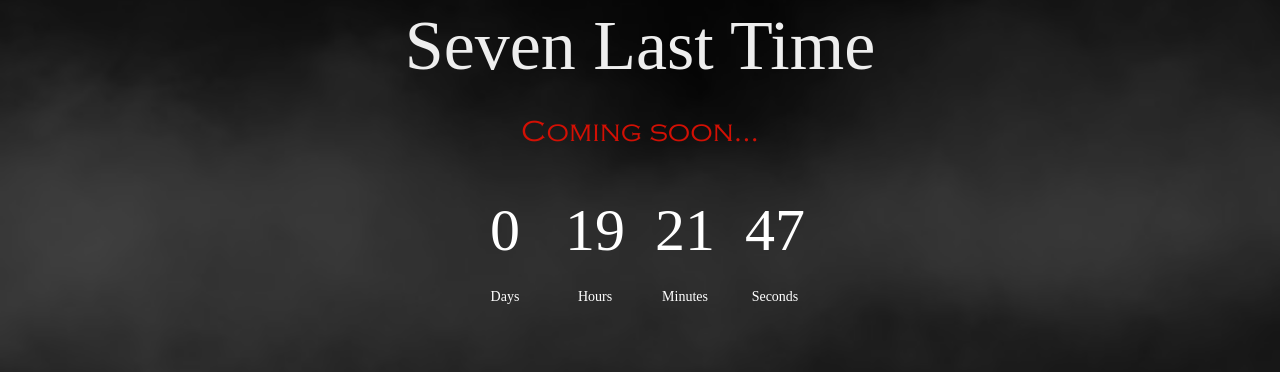
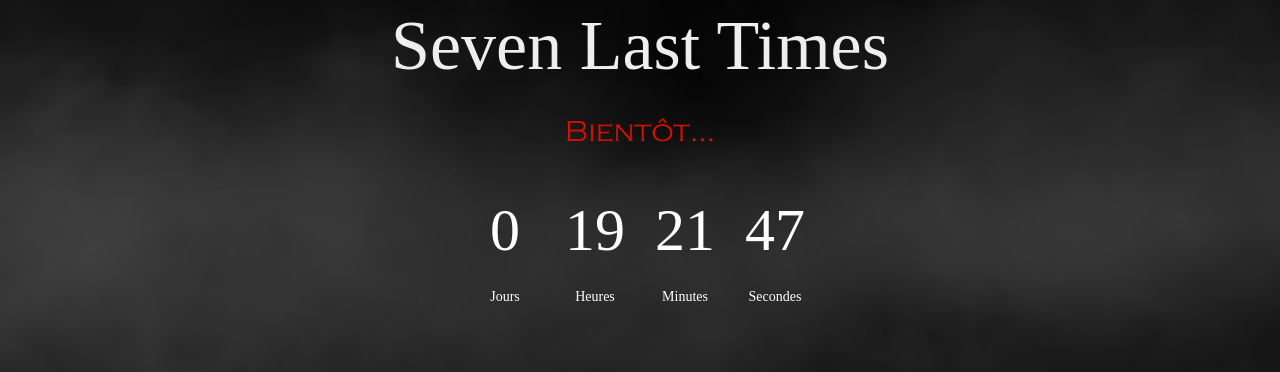
Before and after one commit to Fleur-hub/SevenLastTime, a plain HTML site: page index.html in a window 1280 px wide. Shown: the part 145-517 px from the top of the page. Drawn offline with Linux system fonts and the light colour scheme; a web font is replaced by a local one.

Commit message:
Update index.html

```diff
--- a/index.html
+++ b/index.html
@@ -41,11 +41,11 @@
 
 			<div class="where5 respon1">
 				<h3 class="l1-txt2 p-b-30 respon6 respon7">
-					Seven Last Time
+					Seven Last Times
 				</h3>
 
 				<p class="m2-txt1-title respon6">
-					Coming soon...
+					Bientôt...
 				</p>
 			</div>
 		</div>
@@ -53,12 +53,12 @@
 		<div id="countdown" class="countdown_style flex-w flex-row cd100 p-t-34 respon3">
 			<div class="flex-col wsize1 m-b-40 respon4">
 				<span class="l1-txt1 p-b-30 days">35</span>
-				<span class="s1-txt1">Days</span>
+				<span class="s1-txt1">Jours</span>
 			</div>
 
 			<div class="flex-col wsize1 m-b-40 respon4">
 				<span class="l1-txt1 p-b-30 hours">17</span>
-				<span class="s1-txt1">Hours</span>
+				<span class="s1-txt1">Heures</span>
 			</div>
 
 			<div class="flex-col wsize1 m-b-40 respon4">
@@ -68,7 +68,7 @@
 
 			<div class="flex-col wsize1 m-b-40 respon4">
 				<span class="l1-txt1 p-b-30 seconds">39</span>
-				<span class="s1-txt1">Seconds</span>
+				<span class="s1-txt1">Secondes</span>
 			</div>
 		</div>
 
```
